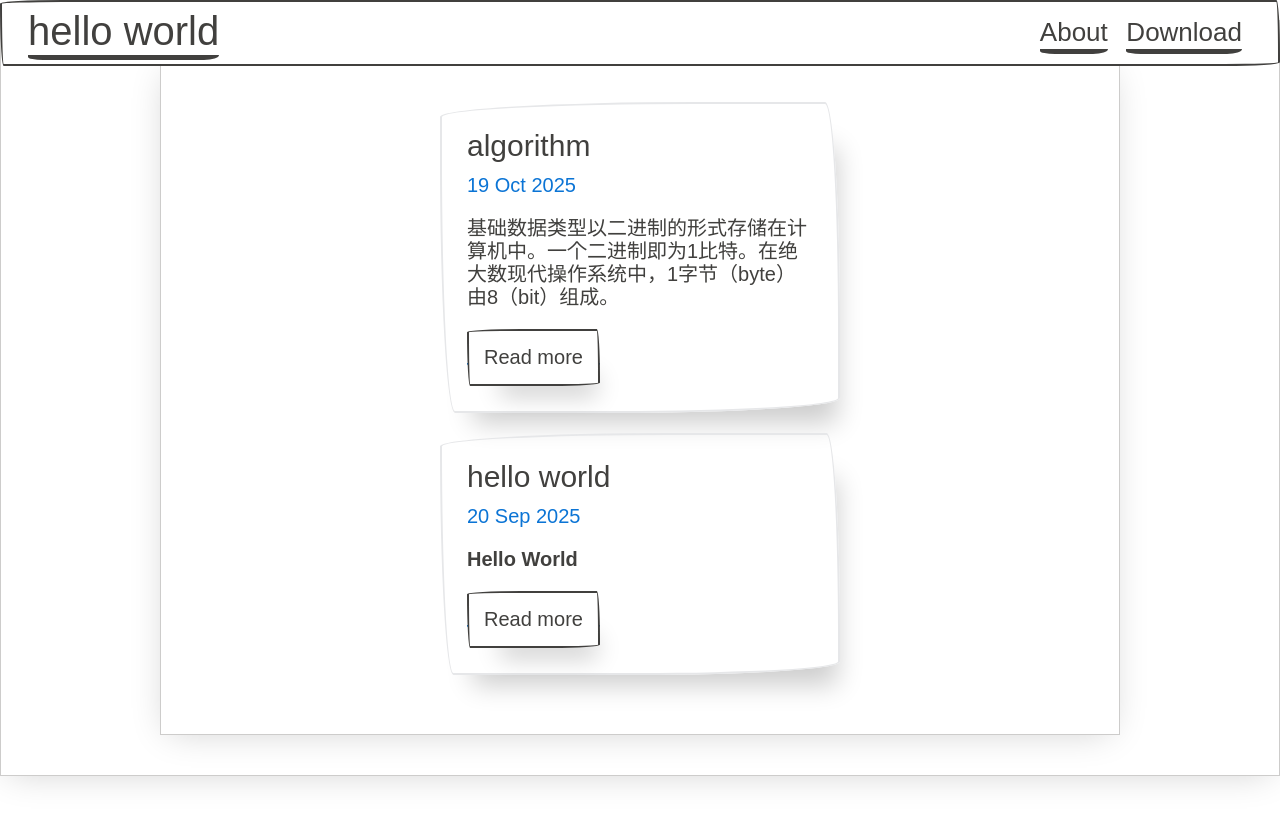
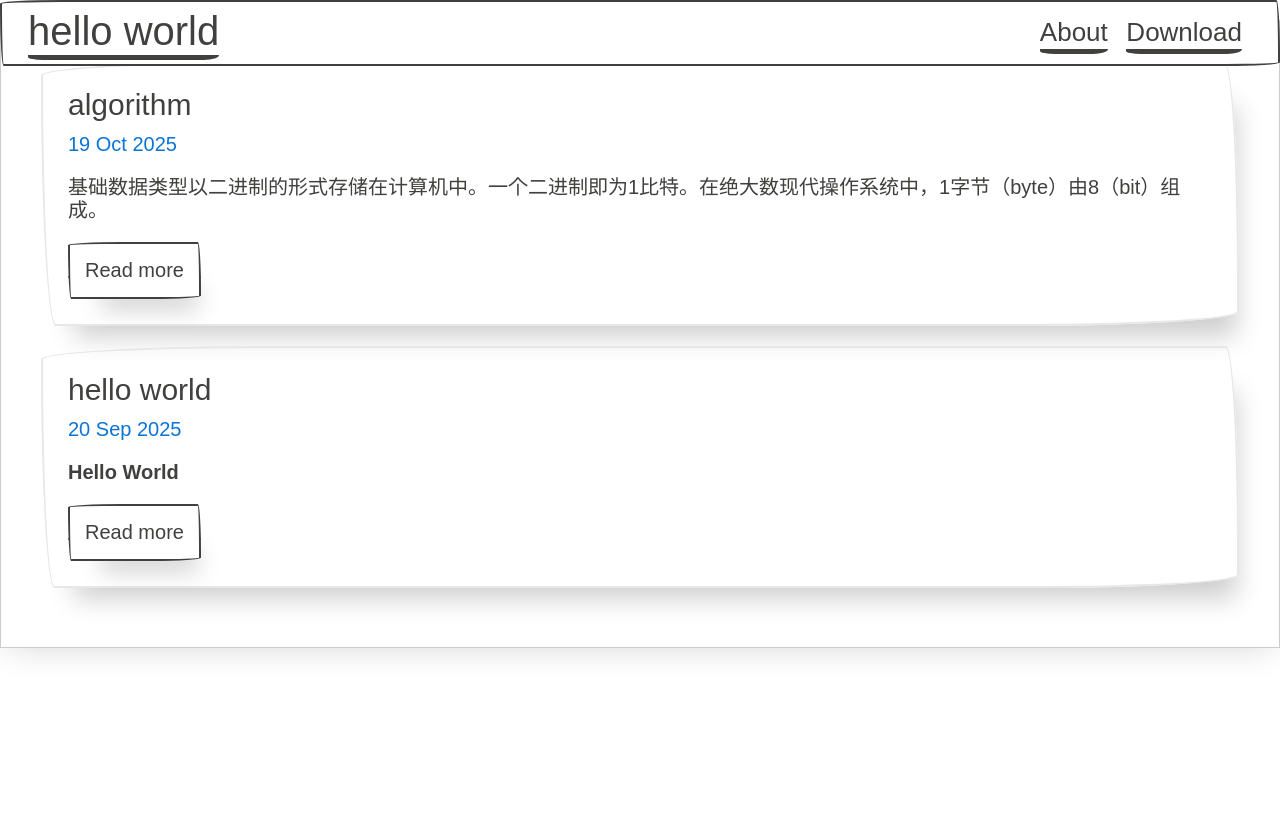
Before and after one commit to jejujiang/blog, a Jekyll site: the page built from index.html, in a window 1280 px wide. Shown: the top 823 px of the page. Built offline with Jekyll 4.4.1, drawn with Linux system fonts in a browser that asks for light colours; some web fonts are replaced.

Commit message:
hello world

```diff
--- a/_layouts/default.html
+++ b/_layouts/default.html
@@ -11,7 +11,6 @@
 </head>
 <body>
   <div class="paper">
-<div class="paper container">
   <nav class="border fixed split-nav">
   <div class="nav-brand">
       <h3><a href="{{ site.baseurl }}/">hello world</a></h3>
@@ -39,6 +38,5 @@
 
     {{ content }}
 </div>
-  </div>
 </body>
 </html>
--- a/index.html
+++ b/index.html
@@ -6,7 +6,7 @@ layout: default
 {% else %}
 {% for post in site.posts %}
 <div class="row flex-center child-borders">
-<div class="card" style="width: 20rem;">
+<div class="card" style="width: 66rem;">
   <div class="card-body">
       <h4 class="card-title">{{ post.title }}</h4>
     <h5 class="card-subtitle">
```
